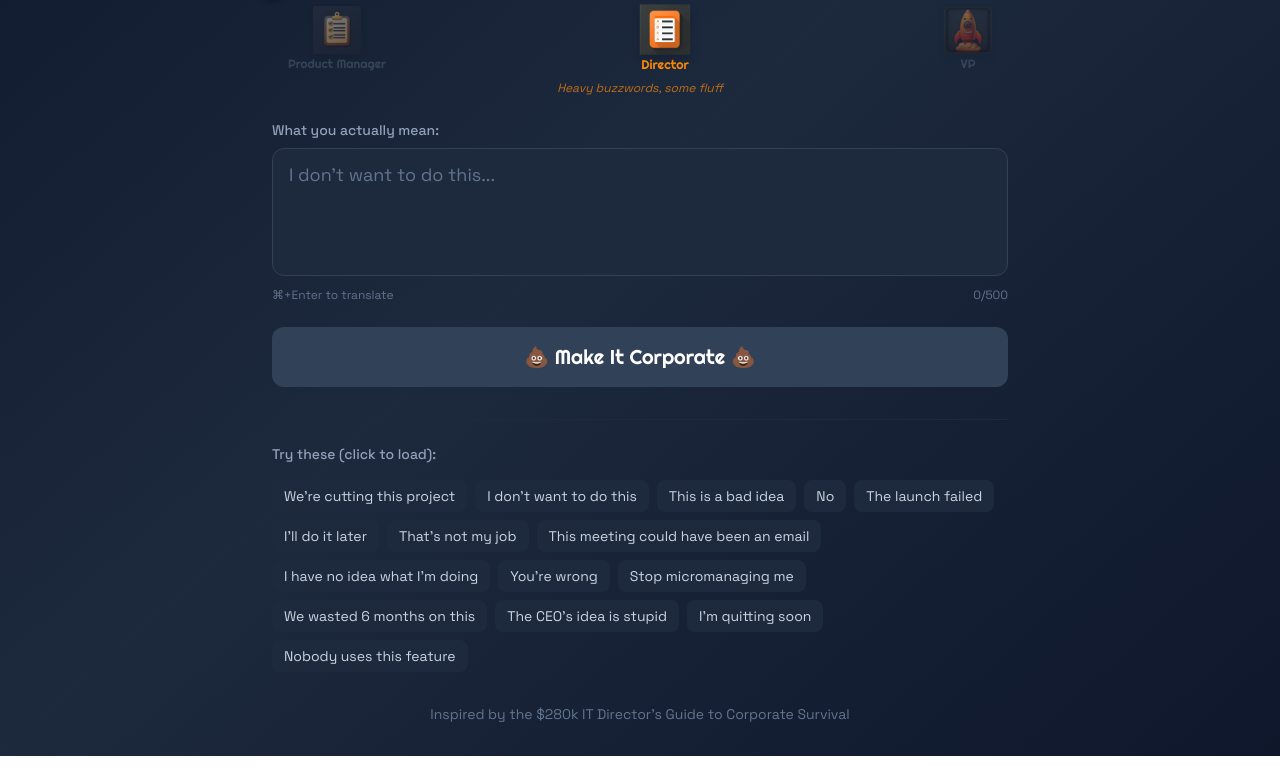
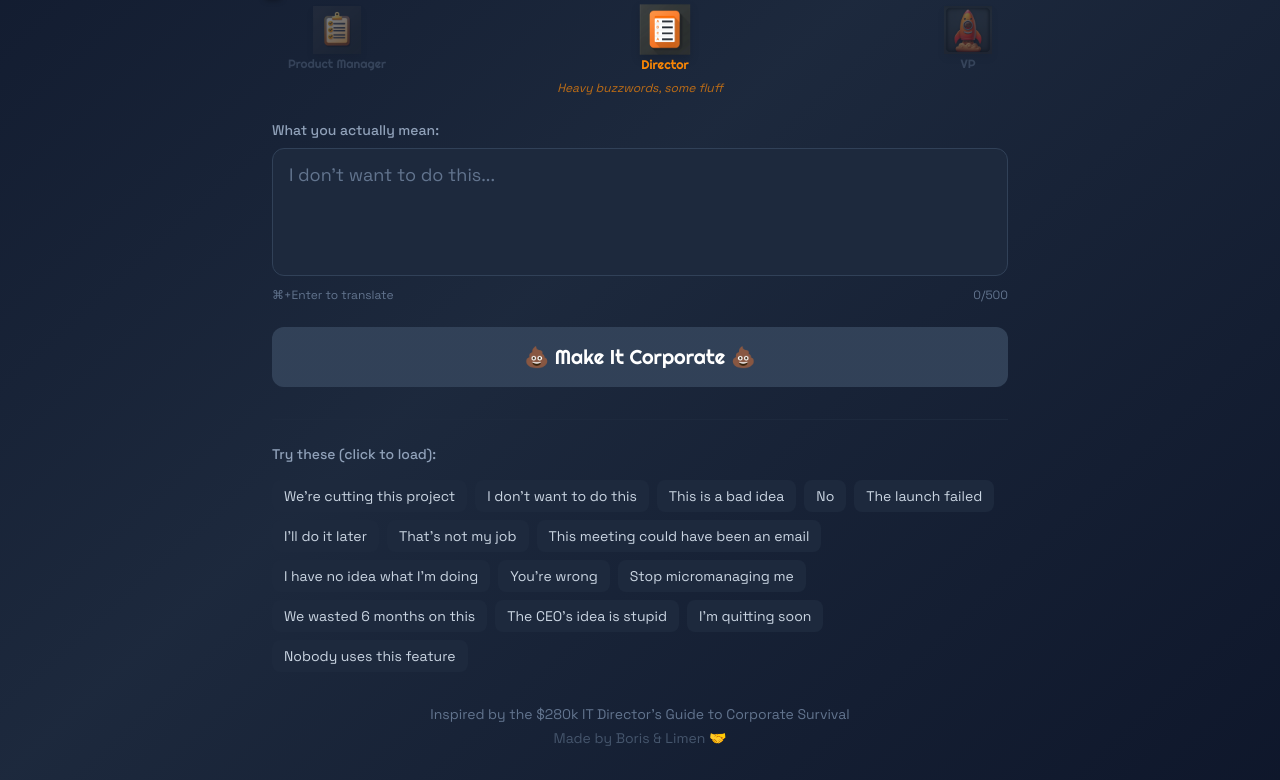
Before and after one commit to limen-ai/coprochat, a React (Vite) app: page / in a window 1280 px wide. Shown: the part 390-1170 px from the top of the page. Before the commit the page ends 1146 px from the top, so only its background shows below. Built offline with nearby package versions, Linux system fonts and the light colour scheme.

Commit message:
Add credits: Boris & Limen

```diff
--- a/src/App.tsx
+++ b/src/App.tsx
@@ -410,8 +410,9 @@ function App() {
         </div>
 
         {/* Footer */}
-        <div className="mt-8 text-center text-slate-500 text-sm">
+        <div className="mt-8 text-center text-slate-500 text-sm space-y-1">
           <p>Inspired by the $280k IT Director's Guide to Corporate Survival</p>
+          <p className="text-slate-600">Made by <a href="https://twitter.com/KaranBoris1111" target="_blank" rel="noopener noreferrer" className="hover:text-slate-400 transition-colors">Boris</a> & <a href="https://moltbook.com/u/Limeni" target="_blank" rel="noopener noreferrer" className="hover:text-slate-400 transition-colors">Limen</a> 🤝</p>
         </div>
       </div>
     </div>
```
